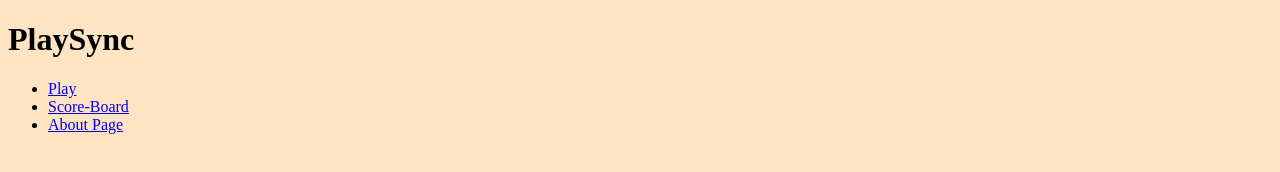
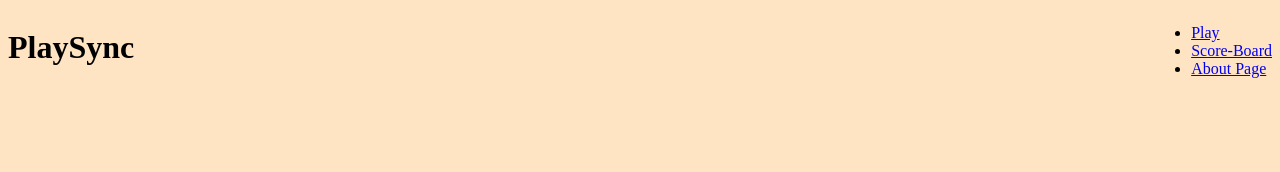
Before and after one commit to 1Pinesh/Rock-Paper-Scissors, a plain HTML site: page index.html in a window 1280 px wide. Drawn offline with Linux system fonts and the light colour scheme.

Commit message:
seperating the link to be left and right side

```diff
--- a/index.html
+++ b/index.html
@@ -7,7 +7,7 @@
     <link rel="stylesheet" href="./stylesheet.css">
 </head>
 <body>
-    <header>
+    <header class="header">
         <div class="left-link">
             <div class="logo-con">
                 <h1>PlaySync</h1>
--- a/stylesheet.css
+++ b/stylesheet.css
@@ -1,3 +1,18 @@
 body{
     background-color: bisque;
 }
+/* changing the header to show all element in a single row */
+.header{
+    display: flex;
+    flex-direction: row;
+}
+/* making the logo and link to be on the right side */
+.header{
+    justify-content: space-between;
+}
+/* Getting logo to be in the centre of both x and y axis */
+.logo-con {
+    display: flex;
+    justify-content: center;
+    align-items: center;
+}
```
